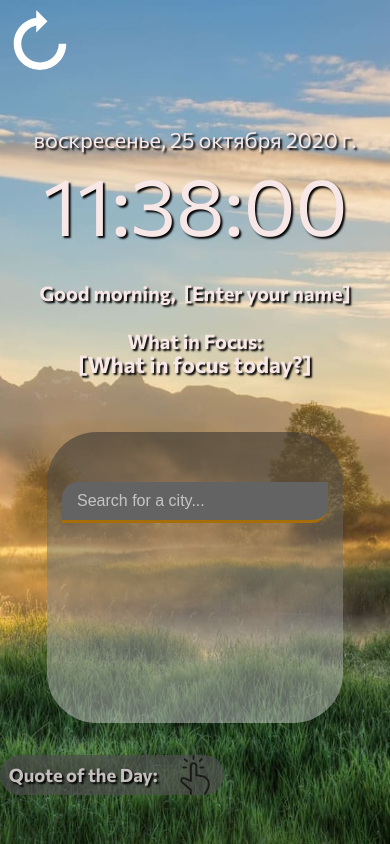
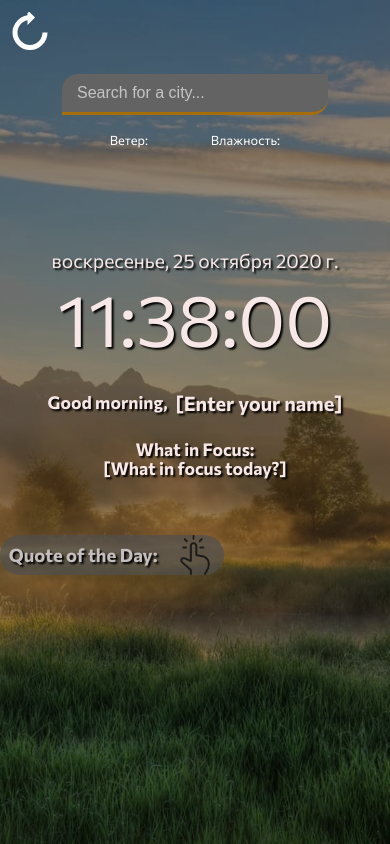
Before and after one commit to sheVadead/My-Projects, a plain HTML site: page momentum/index.html in a window 390 px wide. Drawn offline with Linux system fonts and the light colour scheme; no server answers.

Commit message:
fix: fix style and adaptive

```diff
--- a/momentum/index.html
+++ b/momentum/index.html
@@ -11,11 +11,36 @@
     <script src="script.js" defer></script>
 </head>
 <body>
+  <button class="btn"></button>
   <h1 hidden>Momentum</h1>
+    <div class="wrapper">
 
-<button class="btn"></button>
-    <div class="wrapper">
       <div class="wrapper__inner">
+        <div class="weather-container">
+          <div class="app-wrap">
+            <header>
+
+              <input type="text" autocomplete="off" class="search-box" placeholder="Search for a city..." />
+              <div class="error-text"></div>
+            </header>
+            <main>
+
+              <section class="location">
+                <div class="city"></div>
+                <div class="additional">
+                  <div class="additional-wind">Ветер: <span class="wind-speed"></span></div>
+                  <div class="additional-humidity">Влажность: <span class="humidity-info"></span></div>
+                </div>
+              </section>
+              <div class="current">
+                <div class="temp"></div>
+                <div class="weather"></div>
+                <i class="weather-icon owf"></i>
+              </div>
+
+            </main>
+          </div>
+        </div>
         <div class="clock">
           <div class="day-data">
               <span class="day"> </span>
@@ -29,40 +54,7 @@
           <h2 class="focus-question">What in Focus: </h2>
           <h2 id="focus" contenteditable="true"></h2>
       </div>
-      <div class="weather-container">
-        <div class="app-wrap">
-          <header>
 
-            <input type="text" autocomplete="off" class="search-box" placeholder="Search for a city..." />
-            <div class="error-text"></div>
-          </header>
-          <main>
-
-            <section class="location">
-              <div class="city"></div>
-              <div class="date"></div>
-            </section>
-            <div class="current">
-              <div class="temp"></div>
-              <div class="weather"></div>
-              <i class="weather-icon owf"></i>
-              <div class="hi-low"></div>
-            </div>
-            <div class="additional-weather">
-              <div class="wind">
-                <i class="weather-icon owf owf-905"></i>
-                <span class="wind-speed"></span>
-              </div>
-              <div class="humidity">
-                <i class="weather-icon owf owf-731"></i>
-                <span class="humidity-info"></span>
-              </div>
-            </div>
-          </main>
-        </div>
-      </div>
-
-      </div>
       <div class="quote">
         <div class="quote__inner">
           <div class="quote__text">
@@ -76,6 +68,10 @@
         </div>
       </div>
 
+
+      </div>
+
+
     </div>
 
 </body>
--- a/momentum/script.js
+++ b/momentum/script.js
@@ -8,7 +8,6 @@ let momentumObject = {
         day: document.querySelector('.day'),
         month: document.querySelector('.month'),
         wrapper: document.querySelector('.wrapper'),
-        date: document.querySelector('.date'),
         searchTown: document.querySelector('.search-box'),
         city: document.querySelector('.city'),
         temp: document.querySelector('.temp'),
@@ -58,44 +57,36 @@ let momentumObject = {
             month: 'long',
             day: 'numeric'
         });
-        momentumObject.classes.date.innerHTML = data.toLocaleDateString("ru-RU", {
-            weekday: 'long',
-            year: 'numeric',
-            month: 'long',
-            day: 'numeric'
-        });
+    },
+    // changeBackground() {
 
-    },
-    changeBackground() {
-        let data = new Date();
-        let hours = data.getHours();
-        if (6 <= hours && hours <= 12) {
-            momentumObject.classes.timePeriod = 'morning'
-            momentumObject.classes.greeting.textContent = 'Good morning,   ';
-            document.body.style.backgroundImage = 'url("assets/images/02.jpg")';
-            momentumObject.classes.searchBox.style.backgroundColor = 'grey'
+    //     if (6 <= hours && hours <= 12) {
+    //         momentumObject.classes.timePeriod = 'morning'
+    //         momentumObject.classes.greeting.textContent = 'Good morning,   ';
+    //         document.body.style.backgroundImage = 'url("assets/images/02.jpg")';
+    //         momentumObject.classes.searchBox.style.backgroundColor = 'grey'
 
-        } else if (12 < hours && hours <= 18) {
-            momentumObject.classes.timePeriod = 'day'
-            momentumObject.classes.greeting.innerText = 'Good afternoon, ';
-            document.body.style.backgroundImage = 'url("assets/images/afternoon.jpg")';
+    //     } else if (12 < hours && hours <= 18) {
+    //         momentumObject.classes.timePeriod = 'day'
+    //         momentumObject.classes.greeting.innerText = 'Good afternoon, ';
+    //         document.body.style.backgroundImage = 'url("assets/images/afternoon.jpg")';
 
 
-            momentumObject.classes.searchBox.style.backgroundColor = 'grey'
-        } else if (18 < hours) {
-            momentumObject.classes.timePeriod = 'evening'
-            momentumObject.classes.greeting.textContent = 'Good evening, ';
-            momentumObject.classes.searchBox.style.backgroundColor = ' #84787863'
+    //         momentumObject.classes.searchBox.style.backgroundColor = 'grey'
+    //     } else if (18 < hours) {
+    //         momentumObject.classes.timePeriod = 'evening'
+    //         momentumObject.classes.greeting.textContent = 'Good evening, ';
+    //         momentumObject.classes.searchBox.style.backgroundColor = ' #84787863'
 
-        } else if (hours < 6 && 0 <= hours) {
-            momentumObject.classes.timePeriod = 'Night'
-            momentumObject.classes.greeting.textContent = 'Good night, '
-            document.body.style.backgroundImage = 'url("assets/images/night.jpg")';
-            momentumObject.classes.searchBox.style.backgroundColor = 'grey'
+    //     } else if (hours < 6 && 0 <= hours) {
+    //         momentumObject.classes.timePeriod = 'Night'
+    //         momentumObject.classes.greeting.textContent = 'Good night, '
+    //         document.body.style.backgroundImage = 'url("assets/images/night.jpg")';
+    //         momentumObject.classes.searchBox.style.backgroundColor = 'grey'
 
-        }
+    //     }
 
-    },
+    // },
     getGeolocation() {
 
     },
@@ -139,14 +130,12 @@ let momentumObject = {
 
     },
     configureWeather(weatherData) {
-        console.log(weatherData)
 
         localStorage.setItem('city', `${weatherData.name}, ${weatherData.sys.country}`);
         localStorage.setItem('temp', `${weatherData.main.temp.toFixed(0)}<span>°c</span>`);
         localStorage.setItem('weather', weatherData.weather[0].description);
         localStorage.setItem('wind', weatherData.wind.speed + 'м/c');
         localStorage.setItem('humidityInfo', weatherData.main.humidity + '%');
-        localStorage.setItem('date', momentumObject.classes.date.innerText);
         localStorage.setItem('icon', `owf-${weatherData.weather[0].id}`);
 
 
@@ -221,13 +210,15 @@ let momentumObject = {
         }
     },
     setWeather(weatherData) {
+        console.log(weatherData)
         momentumObject.classes.weatherIcon.className = 'weather-icon owf';
-        momentumObject.classes.city.textContent = `${weatherData.name}, ${weatherData.sys.country}`;
         momentumObject.classes.temp.innerHTML = `${weatherData.main.temp.toFixed(0)}<span>°c</span>`
         momentumObject.classes.weatherIcon.classList.add(`owf-${weatherData.weather[0].id}`);
         momentumObject.classes.weatherDesc.textContent = weatherData.weather[0].description;
         momentumObject.classes.wind.textContent = weatherData.wind.speed + 'м/c';
         momentumObject.classes.humidityInfo.textContent = weatherData.main.humidity + '%';
+        momentumObject.classes.city.textContent = `${weatherData.name}, ${weatherData.sys.country}`
+        console.log(momentumObject.classes.weatherIcon)
     },
 
     getLocalWeather() {
@@ -294,18 +285,39 @@ let momentumObject = {
         document.body.style.backgroundImage = `url(${momentumObject.classes.listOfImages.flat()[hour]}`
     },
     intervalHandler() {
-        var d = new Date(),
+        let d = new Date(),
             h = new Date(d.getFullYear(), d.getMonth(), d.getDate(), d.getHours() + 1, 0, 0, 0),
             e = h - d;
+        let hours = d.getHours();
         if (e > 100) { // some arbitrary time period
             setTimeout(this.setRandomBackground, e);
         }
+        if (6 <= hours && hours <= 12) {
+            momentumObject.classes.timePeriod = 'morning'
+            momentumObject.classes.greeting.textContent = 'Good morning,   ';
+            momentumObject.classes.searchBox.style.backgroundColor = 'grey'
+
+        } else if (12 < hours && hours <= 18) {
+            momentumObject.classes.timePeriod = 'day'
+            momentumObject.classes.greeting.innerText = 'Good afternoon, ';
+            momentumObject.classes.searchBox.style.backgroundColor = 'grey'
+        } else if (18 < hours) {
+            momentumObject.classes.timePeriod = 'evening'
+            momentumObject.classes.greeting.textContent = 'Good evening, ';
+            momentumObject.classes.searchBox.style.backgroundColor = ' #84787863'
+
+        } else if (hours < 6 && 0 <= hours) {
+            momentumObject.classes.timePeriod = 'Night'
+            momentumObject.classes.greeting.textContent = 'Good night, '
+            momentumObject.classes.searchBox.style.backgroundColor = 'grey'
+
+        }
+
         // your code
     },
     init() {
         let timerId = setInterval(this.startTime, 1000);
         this.startDay();
-        this.changeBackground();
         this.findCity();
         this.getQuote();
         this.getFocus();
--- a/momentum/style.css
+++ b/momentum/style.css
@@ -11,6 +11,8 @@
   outline: 0px solid transparent;
 }
 body {
+  display: flex;
+  justify-content: center;
   background-position: center center;
   background-attachment: fixed;
   background-size: cover;
@@ -22,11 +24,11 @@ body {
 
   display: flex;
   flex-direction: column;
-  justify-content: space-evenly;
-  align-items: flex-end;
+  justify-content: flex-start;
+  align-items: center;
   height: 100vh;
-  width: 100%;
-
+  width: 60%;
+  background-color: #0606066e;
 }
 .weather-container {
 
@@ -108,11 +110,9 @@ body {
   display: flex;
   flex-direction: column;
   flex-wrap: wrap;
-  justify-content: space-between;
+  justify-content: center;
   align-items: center;
-  height: 55%;
-  width: 73%;
-  margin-top: 12rem;
+  width: 99%;
   margin-bottom: 2rem;
 
 }
@@ -128,7 +128,7 @@ body {
   flex-direction: column;
   width: 37rem;
   margin-top: 3rem;
-  background-image: linear-gradient(to bottom, rgba(58, 55, 49, 0.6), rgba(233, 233, 233, 0.432));
+
 border-radius: 50px;
 
 }
@@ -165,17 +165,17 @@ header input:focus {
 
 main {
   flex: 1 1 100%;
-  padding: 25px 25px 23px;
   display: flex;
   flex-direction: column;
   align-items: center;
   text-align: center;
 }
-
+.location {
+  width: 100%;
+}
 .location .city {
   color: #FFF;
-  font-size: 2.4rem;
-  font-weight: 500;
+  font: normal normal 2.4rem/110% Commissioner, sans-serif;
   margin-bottom: 5px;
 }
 
@@ -189,7 +189,7 @@ main {
   align-items: center;
   justify-content: space-evenly;
   font-size: 2rem;
-  width: 32rem;
+  width: 37rem;
 }
 .current .temp {
   color: #FFF;
@@ -315,6 +315,7 @@ main {
 .btn {
   position: absolute;
   top: 0;
+  left: 0;
   width: 60px;
   height: 60px;
   border: 0;
@@ -408,6 +409,7 @@ border-radius: 100%;
     font-size: 9px;
   }
     .wrapper {
+      width: 80%;
       align-items: center;
       height: 100%;
     }
@@ -416,6 +418,7 @@ border-radius: 100%;
     margin-top: 2rem;
   }
   .wrapper__inner {
+    width: 99%;
     justify-content: space-evenly;
     flex-wrap: nowrap;
 
@@ -436,40 +439,53 @@ border-radius: 100%;
     font-size: 8px;
   }
     .wrapper {
-      height: 100% ;
-
+      height: 100vh;
+      width: 100%;
       align-items: center;
     }
+
     .weather-container {
     margin: 0;
   }
 .clock {
   width: 100%;
 }
+.greeting {
+  font-size: 2.2rem;
+}
+.focus-question {
+  font-size: 2.2rem;
+}
+#focus {
+  font-size: 2.2rem;
+}
   .wrapper__inner {
+    width: 100%;
     justify-content: space-evenly;
-    width: 87%;
   }
   .search-box {
     font-size: 2rem;
   }
   #time {
-    font-size: 10rem;
+    font-size: 9rem;
   }
   .quote {
+margin-right: 0;
+width: 100vw;
 
-    height: 0;
-
+  }
+  .btn {
+    background-size: 40px 40px;
   }
   .quote__text {
     margin-top: 2rem;
   }
   .text {
-    width: 40rem;
+    width: 100%;
     font-size: 1.8rem;
   }
   .month {
-    font-size: 2.7rem;
+    font-size: 2.4rem;
   }
   .author {
     font-size: 2rem;
@@ -496,5 +512,15 @@ border-radius: 100%;
 }
 main {
   transition: 1s;
-  transform: scale(0);
 }
+.additional {
+  display: flex;
+  justify-content: space-evenly;
+  margin-top: 0.5rem;
+  font: normal normal 1.6rem/110% Commissioner, sans-serif;
+  color: white;
+}
+.additional-wind,
+.additional-humidity {
+  display: inline;
+}
```
